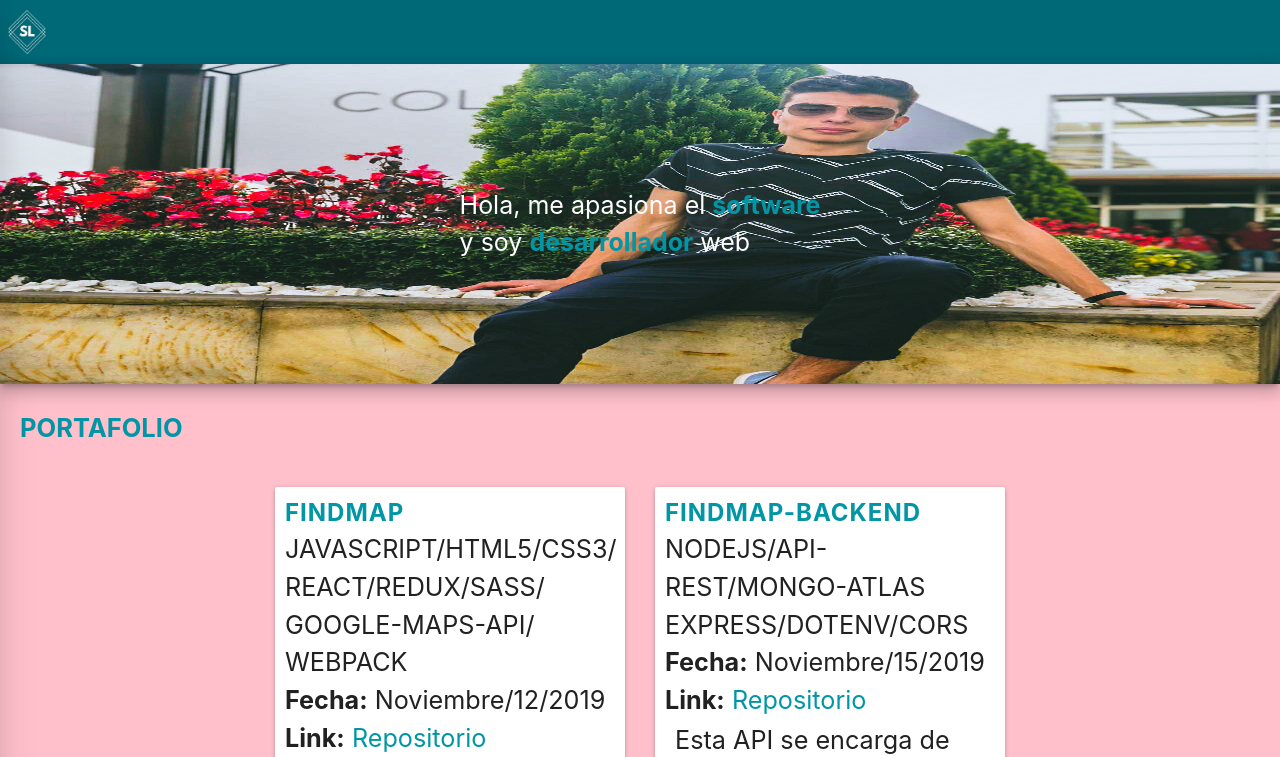
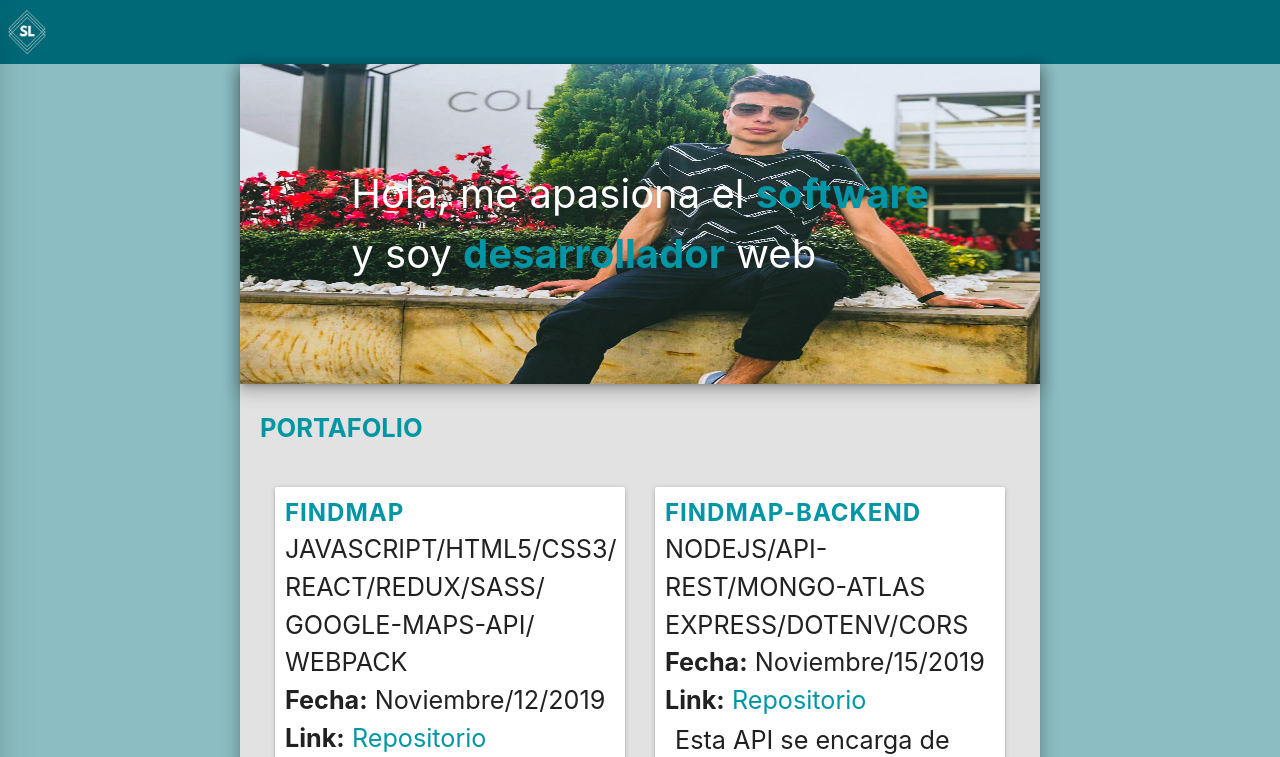
Before and after one commit to sebastian07leal/Portfolio, a website: page index.html in a window 1280 px wide. Shown: the top 757 px of the page. Drawn offline with nearby package versions, Linux system fonts and the light colour scheme.

Commit message:
medias activos

```diff
--- a/index.html
+++ b/index.html
@@ -37,7 +37,8 @@
 
 	</header>
 
-	<main>
+	<main class="container-main">
+		<div class="container-main__cont">
 			<!--Contenedor de baner-->
 			<section class="banner-container z-depth-3">
 				<!-- Baner -->
@@ -116,7 +117,7 @@
 					<img class="z-depth-3 materialboxed" src="./static/assets/diploma-fundamentos-javascript_page-0001.jpg" alt="certificades">
 				</div>
 			</section>
-
+		</div>
 	</main>
 
 
--- a/static/styles/scss/index.scss
+++ b/static/styles/scss/index.scss
@@ -7,6 +7,15 @@ $second-color: #0096a5;
 body {
     background-color: $back-color;
 }
+
+.container-main {
+    display: flex;
+    justify-content: center;
+    &__cont {
+        max-width: 800px;
+    }
+}
+
 /**Estilos del navegador del header*/
 .nav-Container {
     display: flex;
@@ -213,7 +222,31 @@ body {
 }
 
 @media screen and (min-width: 769px) {
-    body {
-        background-color: pink;
+    .container-main {
+        background-color: #8bbdc2;
+        &__cont {
+          background-color: #E1E2E1;
+          box-shadow: 0 8px 17px 2px rgba(0, 0, 0, 0.14), 0 3px 14px 2px rgba(0, 0, 0, 0.12), 0 5px 5px -3px rgba(0, 0, 0, 0.2);
+        }
     }
+
+    .container-certifications {
+        &__card {
+         justify-content: space-around;
+            & img {
+                height: 160px;
+                width: 210px;
+            }
+        }
+    }
+
+    .banner-container {
+        &__section--text {
+            & p {
+                font-size: 40px;
+            }
+        }
+    }
+
+
 }
```
Also changed, not shown: static/styles/css/index.css. Lines whose indentation alone changed are shown as unchanged.
